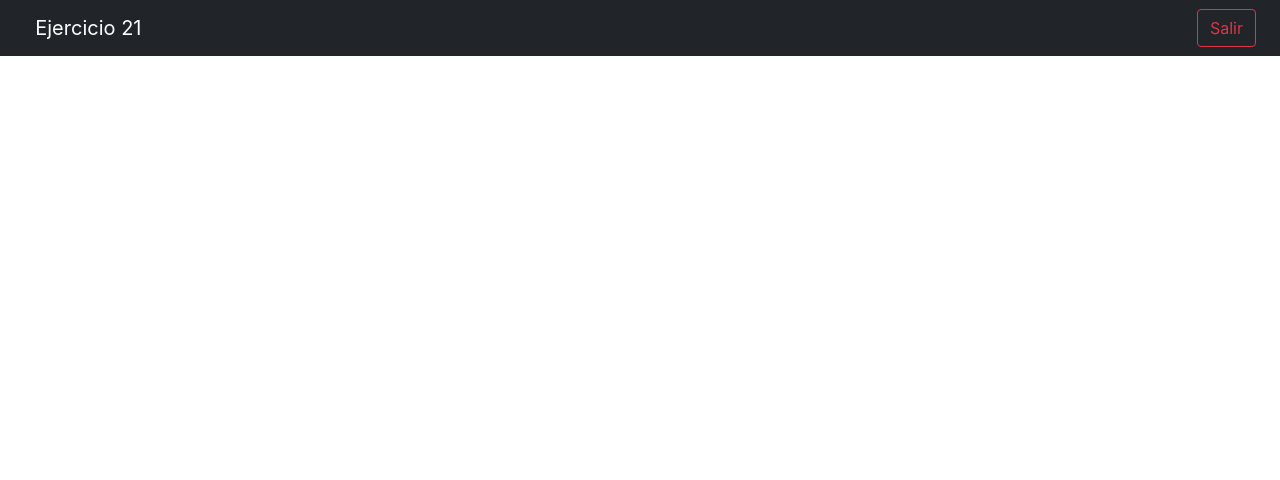
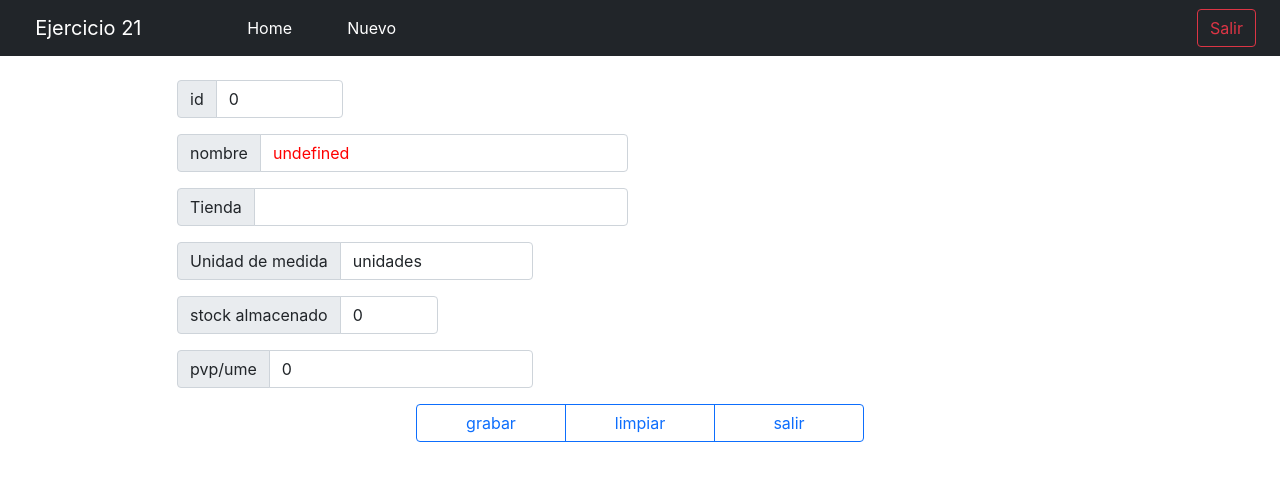
Before and after one commit to Iba65/uso-boopstrap, a React (Create React App) app: page /nuevo in a window 1280 px wide. Before the commit this address had no page. Shown: the top 480 px of the page. Built offline with nearby package versions, Linux system fonts and the light colour scheme.

Commit message:
nuevos elementos

```diff
--- a/src/components/Navbar.jsx
+++ b/src/components/Navbar.jsx
@@ -1,5 +1,5 @@
 import { useNavigate } from "react-router-dom";
-import { naviTo } from './../utils/functionsGeneral';
+import { naviTo } from "./../utils/functionsGeneral";
 
 export const Navbar = () => {
   let navigate = useNavigate();
@@ -11,7 +11,14 @@ export const Navbar = () => {
         <i className="fas fa-calendar-alt"></i>
         &nbsp; {authName === "" ? "Ejercicio 21" : authName}
       </span>
-      <button className="btn btn-outline-danger" onClick={() => naviTo(navigate)}>
+      <ul className="general">
+        <li className="opc elHome">Home</li>
+        <li className="opc elNuevo">Nuevo</li>
+      </ul>
+      <button
+        className="btn btn-outline-danger"
+        onClick={() => naviTo(navigate)}
+      >
         <i className="fas fa-sing-out-alt"></i>
         <span>Salir</span>
       </button>
--- a/src/index.css
+++ b/src/index.css
@@ -11,3 +11,19 @@ code {
   font-family: source-code-pro, Menlo, Monaco, Consolas, 'Courier New',
     monospace;
 }
+.general{
+  width: 75%;
+  margin: auto 10px;
+  display: flex;
+  flex-direction: row;
+
+}
+.opc{
+  color: white;
+  width: 100px;
+  list-style: none;
+}
+.elHome{
+  margin: 0px 0px 0px 0px ;
+  color: white;
+}
--- a/src/router/AppRouter.jsx
+++ b/src/router/AppRouter.jsx
@@ -1,14 +1,13 @@
 import { Route, Routes } from "react-router-dom";
 import ListData from "../components/ListData";
 import FormData from "../components/FormData";
-import CardEjem from "../components/CardEjem";
 
 export const AppRouter = () => {
   return (
     <Routes>
       <Route path="/" element={<ListData />} />
       <Route path="/form/:id" element={<FormData />} />
-      <Route path="/ejem" element={<CardEjem />} />
+      <Route path="/nuevo" element={<FormData />} />
     </Routes>
   );
 };
```
Also changed, not shown: src/components/FormData.jsx (+12 -5 lines).
